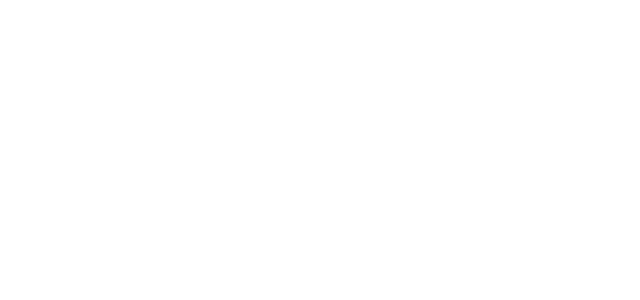
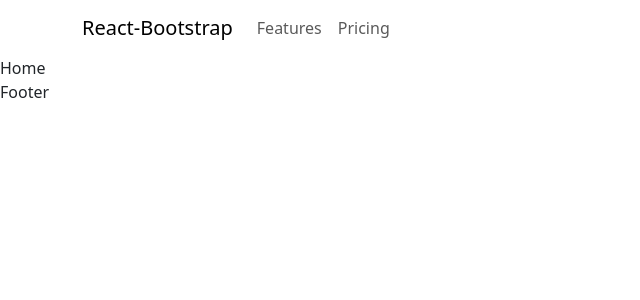
Before and after one commit to Mahmud-Alam/react-food-app, a React (Vite) app: page / in a window 1280 px wide. Shown: the top 300 px of the page, without its empty margins (0-640 px from the left). Built offline with nearby package versions, Linux system fonts and the light colour scheme.

Commit message:
add Header navbar, create Home page and add to App.jsx

```diff
--- a/src/App.jsx
+++ b/src/App.jsx
@@ -1,6 +1,10 @@
+import Home from "./pages/Home/Home"
+
 function App() {
   return (
-    <></>
+    <>
+    <Home/>
+    </>
   )
 }
 
--- a/src/components/Layouts/Header.jsx
+++ b/src/components/Layouts/Header.jsx
@@ -1,6 +1,22 @@
+import { Container, Nav, Navbar } from "react-bootstrap";
+import "../../styles/HeaderStyle.css";
+
 function Header() {
   return (
-    <div>Header</div>
+    <>
+    <Navbar collapseOnSelect expand="lg">
+      <Container>
+        <Navbar.Brand href="#home">React-Bootstrap</Navbar.Brand>
+        <Navbar.Toggle aria-controls="responsive-navbar-nav" />
+        <Navbar.Collapse id="responsive-navbar-nav">
+          <Nav className="me-auto">
+            <Nav.Link href="#features">Features</Nav.Link>
+            <Nav.Link href="#pricing">Pricing</Nav.Link>
+          </Nav>
+        </Navbar.Collapse>
+      </Container>
+    </Navbar>
+    </>
   );
 }
 
--- /dev/null
+++ b/src/pages/Home/Home.jsx
@@ -0,0 +1,9 @@
+import Layout from "../../components/Layouts/Layout"
+
+function Home() {
+  return (
+    <Layout><div>Home</div></Layout>
+  )
+}
+
+export default Home
--- /dev/null
+++ b/src/styles/HeaderStyle.css
@@ -0,0 +1 @@
+/* Header CSS */
```
